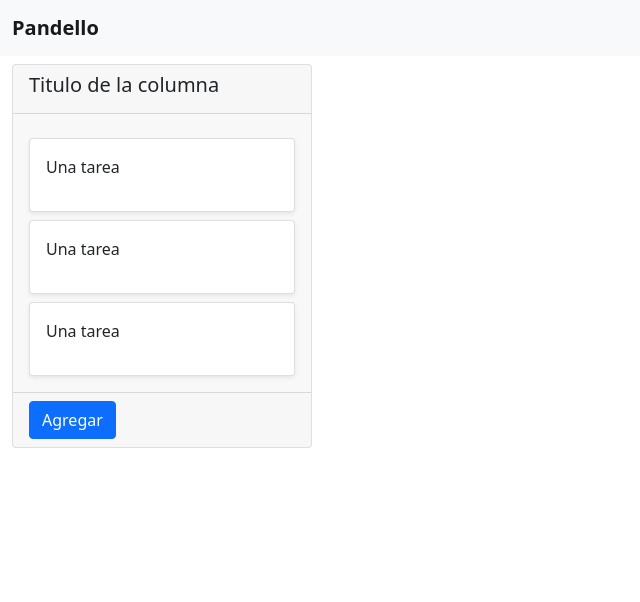
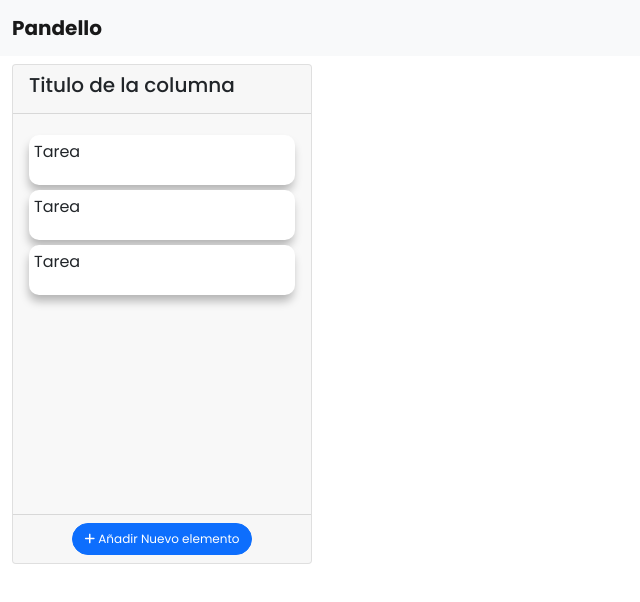
Before and after one commit to EmmanuelDeLaion/Pandello, a React (Create React App) app: page / in a window 1280 px wide. Shown: the top 602 px of the page, without its empty margins (0-640 px from the left). Built offline with nearby package versions, Linux system fonts and the light colour scheme.

Commit message:
componente texto agregador

```diff
--- a/public/index.html
+++ b/public/index.html
@@ -24,8 +24,19 @@
     -->
   <title>React App</title>
 
+  <!-- bootstrap  -->
   <link href="https://cdn.jsdelivr.net/npm/bootstrap@5.0.1/dist/css/bootstrap.min.css" rel="stylesheet"
     integrity="sha384-+0n0xVW2eSR5OomGNYDnhzAbDsOXxcvSN1TPprVMTNDbiYZCxYbOOl7+AMvyTG2x" crossorigin="anonymous">
+
+  <!-- fontawesome  -->
+  <script src="https://kit.fontawesome.com/0dd7a6f868.js" crossorigin="anonymous"></script>
+
+  <!-- tipografias  -->
+  <link rel="preconnect" href="https://fonts.gstatic.com">
+  <link
+    href="https://fonts.googleapis.com/css2?family=Poppins:ital,wght@0,100;0,200;0,300;0,400;0,500;0,600;0,700;0,800;0,900;1,100;1,200;1,300;1,400;1,500;1,600;1,700;1,800;1,900&display=swap"
+    rel="stylesheet">
+
 
 </head>
 
@@ -42,6 +53,18 @@
       To begin the development, run `npm start` or `yarn start`.
       To create a production bundle, use `npm run build` or `yarn build`.
     -->
+
+  <script src="https://code.jquery.com/jquery-3.3.1.slim.min.js"
+    integrity="sha384-q8i/X+965DzO0rT7abK41JStQIAqVgRVzpbzo5smXKp4YfRvH+8abtTE1Pi6jizo"
+    crossorigin="anonymous"></script>
+  <script src="https://cdnjs.cloudflare.com/ajax/libs/popper.js/1.14.3/umd/popper.min.js"
+    integrity="sha384-ZMP7rVo3mIykV+2+9J3UJ46jBk0WLaUAdn689aCwoqbBJiSnjAK/l8WvCWPIPm49"
+    crossorigin="anonymous"></script>
+  <script src="https://stackpath.bootstrapcdn.com/bootstrap/4.1.3/js/bootstrap.min.js"
+    integrity="sha384-ChfqqxuZUCnJSK3+MXmPNIyE6ZbWh2IMqE241rYiqJxyMiZ6OW/JmZQ5stwEULTy"
+    crossorigin="anonymous"></script>
+
+
 </body>
 
 </html>
--- a/src/App.css
+++ b/src/App.css
@@ -4,4 +4,18 @@
 
 .size-card{
     max-width: 300px;
+    min-height: 500px;
 }
+.boton{
+    border-radius: 50px;
+    font-size: 12px;
+}
+
+.card-tarea{
+    border-radius: 10px;
+    background-color: #fff;
+    margin-top: 5px;
+    padding: 5px;
+    box-shadow: -1px 7px 10px -1px rgba(0,0,0,0.28);
+
+}
--- a/src/components/Agregador.js
+++ b/src/components/Agregador.js
@@ -1,11 +1,25 @@
 import React from 'react'
+import AgregadorText from './AgregadorText';
 
 const Agregador = () => {
     return (
         <div>
 
-            <button className="btn btn-primary d-block">Agregar</button>
+            <div className="d-flex justify-content-center">
+                <button className="btn btn-primary boton" data-toggle="collapse" href="#collapseExample" role="button" aria-expanded="false" aria-controls="collapseExample"><i class="fas fa-plus"></i> Añadir Nuevo elemento</button>
+            </div>
 
+            <div class="collapse mt-2" id="collapseExample">
+
+                <AgregadorText></AgregadorText>
+
+                <div className="d-flex justify-content-center">
+                    <button className="btn btn-success d-block boton mt-2" data-toggle="collapse" href="#collapseExample" role="button" aria-expanded="false" aria-controls="collapseExample"><i class="fas fa-plus"></i> Agregar</button>
+                    <button className="btn btn-danger d-block boton ml-2 mt-2" data-toggle="collapse" href="#collapseExample" role="button" aria-expanded="false" aria-controls="collapseExample">  <i class="fas fa-times-circle"></i>Cerrar</button>
+                </div>
+
+
+            </div>
         </div>
     )
 }
--- /dev/null
+++ b/src/components/AgregadorText.js
@@ -0,0 +1,27 @@
+import React, {useState} from 'react'
+
+const AgregadorText = () => {
+
+
+    const [titulo, setTitulo] = useState("");
+    console.log(titulo);
+
+    return (
+        <div>
+            <form>
+                <div class="form-group">
+                    <textarea
+                    value={titulo}
+                    onChange={ e => setTitulo(e.target.value) }
+                    class="form-control"
+                    placeholder="Introduzca el texto"
+                    id="exampleFormControlTextarea1"
+                    rows="3">
+                    </textarea>
+                </div>
+            </form>
+        </div>
+    )
+}
+
+export default AgregadorText
--- a/src/components/Card.js
+++ b/src/components/Card.js
@@ -3,11 +3,11 @@ import React from 'react'
 const Card = () => {
     return (
         <div>
-            <div className="card mt-2 shadow-sm  bg-white rounded">
-                <div className="card-body">
-                    <p>Una tarea</p>
-                </div>
+            <div className="card-tarea">
+                <p>Tarea </p>
             </div>
+
+
         </div>
     )
 }
--- a/src/components/Lista.js
+++ b/src/components/Lista.js
@@ -1,5 +1,4 @@
 import React from 'react'
-import { Paper, CssBaseline } from "@material-ui/core";
 import TituloLista from './TituloLista';
 import Card from './Card';
 import Agregador from './Agregador';
@@ -11,16 +10,19 @@ const List = () => {
 
             <div className="card size-card">
 
+                {/* Titulo de la culumna  */}
                 <div className="card-header">
                     <TituloLista></TituloLista>
                 </div>
 
+                {/* cuerpo de la card  */}
                 <div className="card-body-background card-body">
                     <Card></Card>
                     <Card></Card>
                     <Card></Card>
                 </div>
 
+                {/* boton para agregar cards  */}
                 <div className="card-footer">
                     <Agregador></Agregador>
                 </div>
--- a/src/index.css
+++ b/src/index.css
@@ -1,4 +1,5 @@
 body {
   margin: 0;
   padding: 0;
+  font-family: 'Poppins', sans-serif;
 }
```
